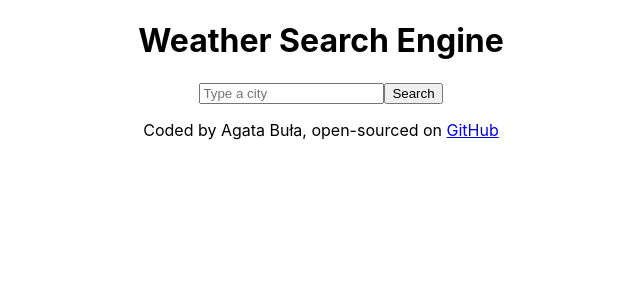
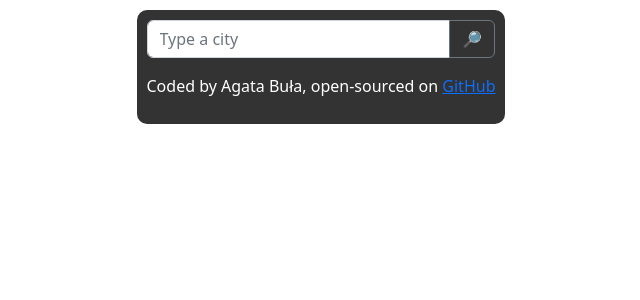
Before and after one commit to Celety/weather-react, a React (Create React App) app: page / in a window 1280 px wide. Shown: the top 300 px of the page, without its empty margins (319-959 px from the left). Built offline with nearby package versions, Linux system fonts and the light colour scheme.

Commit message:
Appearance changes

```diff
--- a/package.json
+++ b/package.json
@@ -7,7 +7,9 @@
     "@testing-library/react": "^13.4.0",
     "@testing-library/user-event": "^13.5.0",
     "axios": "^1.4.0",
+    "bootstrap": "^5.2.3",
     "react": "^18.2.0",
+    "react-bootstrap": "^2.7.4",
     "react-dom": "^18.2.0",
     "react-scripts": "5.0.1",
     "web-vitals": "^2.1.4"
--- a/src/App.css
+++ b/src/App.css
@@ -9,4 +9,10 @@
 
 .Content {
   max-width: 400px;
+  background-color: rgba(0, 0, 0, 0.8);
+  padding: 10px;
+  margin-top: 10px;
+  margin-bottom: 15px;
+  border-radius: 10px;
+  color: white;
 }
--- a/src/App.js
+++ b/src/App.js
@@ -1,4 +1,5 @@
 import "./App.css";
+import "bootstrap/dist/css/bootstrap.min.css";
 
 import SearchEngine from "./SearchEngine";
 import Footer from "./Footer";
--- a/src/SearchEngine.js
+++ b/src/SearchEngine.js
@@ -30,10 +30,25 @@ export default function SearchEngine() {
 
   let searchForCity = (
     <div className="SearchEngine">
-      <h1>Weather Search Engine</h1>
       <form onSubmit={changeCity}>
-        <input type="search" placeholder="Type a city" onChange={updateCity} />
-        <input type="submit" value="Search" />
+        <div class="input-group mb-3">
+          <input
+            type="search"
+            placeholder="Type a city"
+            class="form-control"
+            aria-label="Recipient's username"
+            aria-describedby="button-addon2"
+            autocomplete="off"
+            onChange={updateCity}
+          />
+          <button
+            class="btn btn-outline-secondary"
+            type="submit"
+            id="button-addon2"
+          >
+            🔎
+          </button>
+        </div>
       </form>
     </div>
   );
```
Also changed, not shown: 1 other file (tests, documents, lock files or other folders).
